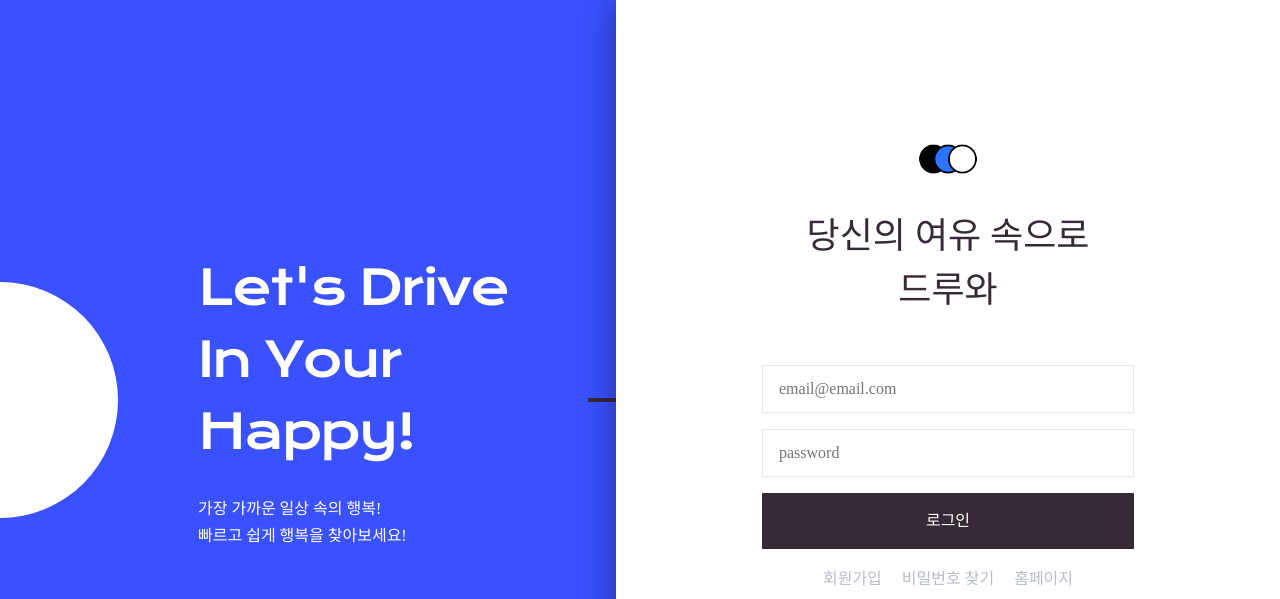
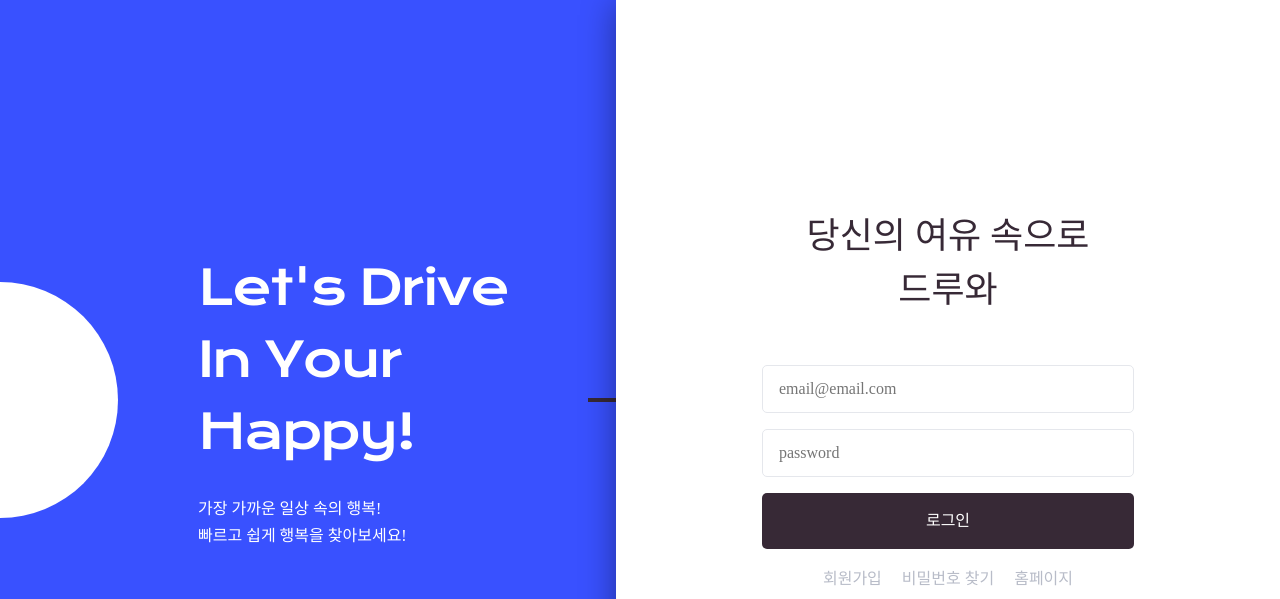
Before and after one commit to jaehyuk-lee-0712/druwa__front, a React (Create React App) app: page /login in a window 1280 px wide. Shown: the top 599 px of the page. Built offline with nearby package versions, Linux system fonts and the light colour scheme; a small style sheet from the web is missing; a web font is replaced by a local one.

Commit message:
modify2
modify2

```diff
--- a/src/assets/scss/_login.scss
+++ b/src/assets/scss/_login.scss
@@ -111,11 +111,15 @@
         .logoImg {
           width: 60px;
           height: 60px;
-          background-image: url(../img/mainLogo.gif);
-          background-position: center;
-          background-size: contain;
-          object-fit: contain;
-          background-repeat: no-repeat;
+          // background-image: url(../img/mainLogo.gif);
+          // background-position: center;
+          // background-size: contain;
+          // object-fit: contain;
+          // background-repeat: no-repeat;
+          font-size: 16px;
+          color: #000;
+          font-weight: bold;
+          font-family: var(--fontP);
         }
 
         .logoText {
@@ -163,6 +167,7 @@
             outline: none !important;
             box-shadow: none !important;
             font-family: "Pretendard";
+            border-radius: 5px;
           }
         }
 
@@ -180,7 +185,7 @@
           outline: transparent solid 2px;
           outline-offset: 2px;
           line-height: 1.2;
-          border-radius: 0px;
+          border-radius: 5px;
           font-weight: 600;
           transition-property: background-color, border-color, color, fill,
             stroke, opacity, box-shadow, transform;
@@ -513,7 +518,8 @@
               position: absolute;
             }
 
-            .aggree__checkbox {}
+            .aggree__checkbox {
+            }
           }
         }
       }
--- a/src/assets/scss/_test.scss
+++ b/src/assets/scss/_test.scss
@@ -17,7 +17,7 @@
     h1 {
       text-align: center;
       font-size: 30px;
-      font-weight: 800;
+      font-weight: bold;
       color: #011342;
       border-bottom: 1px solid #f1f1f1;
     }
```
